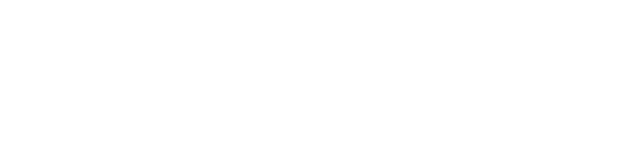
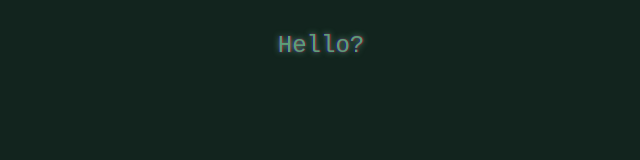
Before and after one commit to adeowazhere/silly-lil-game, a plain HTML site: page index.html in a window 1280 px wide. Shown: the whole page, without its empty margins (319-959 px from the left). Drawn offline with Linux system fonts and the light colour scheme.

Commit message:
Added styling to the page

```diff
--- a/index.html
+++ b/index.html
@@ -4,9 +4,12 @@
     <meta charset="UTF-8">
     <meta name="viewport" content="width=device-width, initial-scale=1.0">
     <title>Document</title>
+    <link href="/style.css" rel="stylesheet" type="text/css" media="all">
 </head>
 <body>
-
+    <p>
+        Hello?
+    </p>
 
     <script src="https://unpkg.com/htmx.org@1.9.10"></script>
 </body>
--- /dev/null
+++ b/style.css
@@ -0,0 +1,27 @@
+* {
+    min-width: 0px;
+}
+
+:root {
+    --primary-colour: rgb(90, 160, 120);
+    --seondary-colour: rgb(18, 36, 30);
+}
+
+body {
+    display: flex;
+    flex-direction: column;
+    align-items: center;
+    justify-content: center;
+
+    background-color: var(--seondary-colour);
+}
+
+p {
+    font-size: 1.5em;
+    font-family: 'Courier New', Courier, monospace;
+    color: var(--primary-colour);
+
+    text-shadow: 0px 0px 0.25em var(--primary-colour),
+     0.0375em 0px 0.0625em rgba(255, 0, 0, 0.75),
+     -0.0375em 0px 0.0625em rgba(0, 0, 255, 0.75);
+}
```
